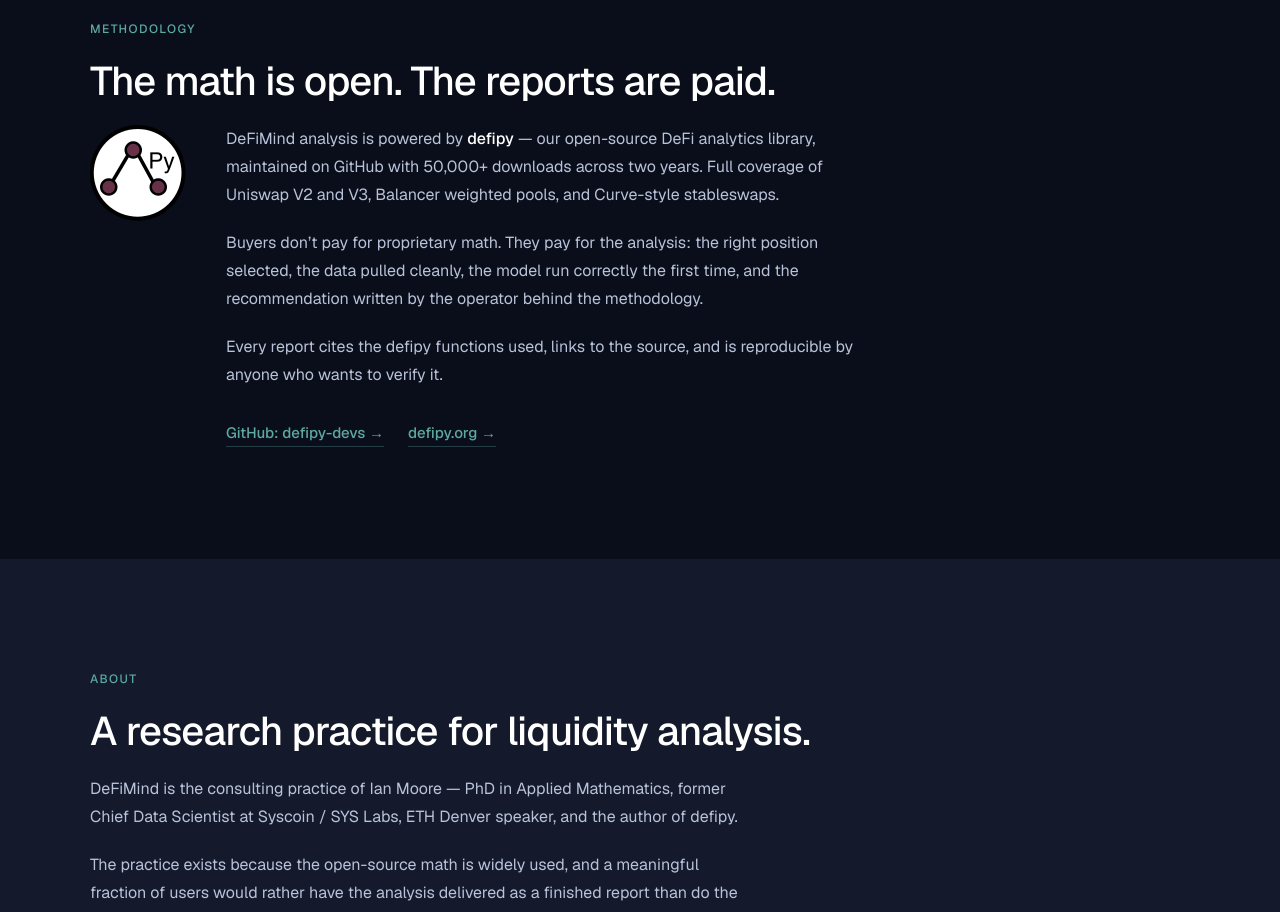
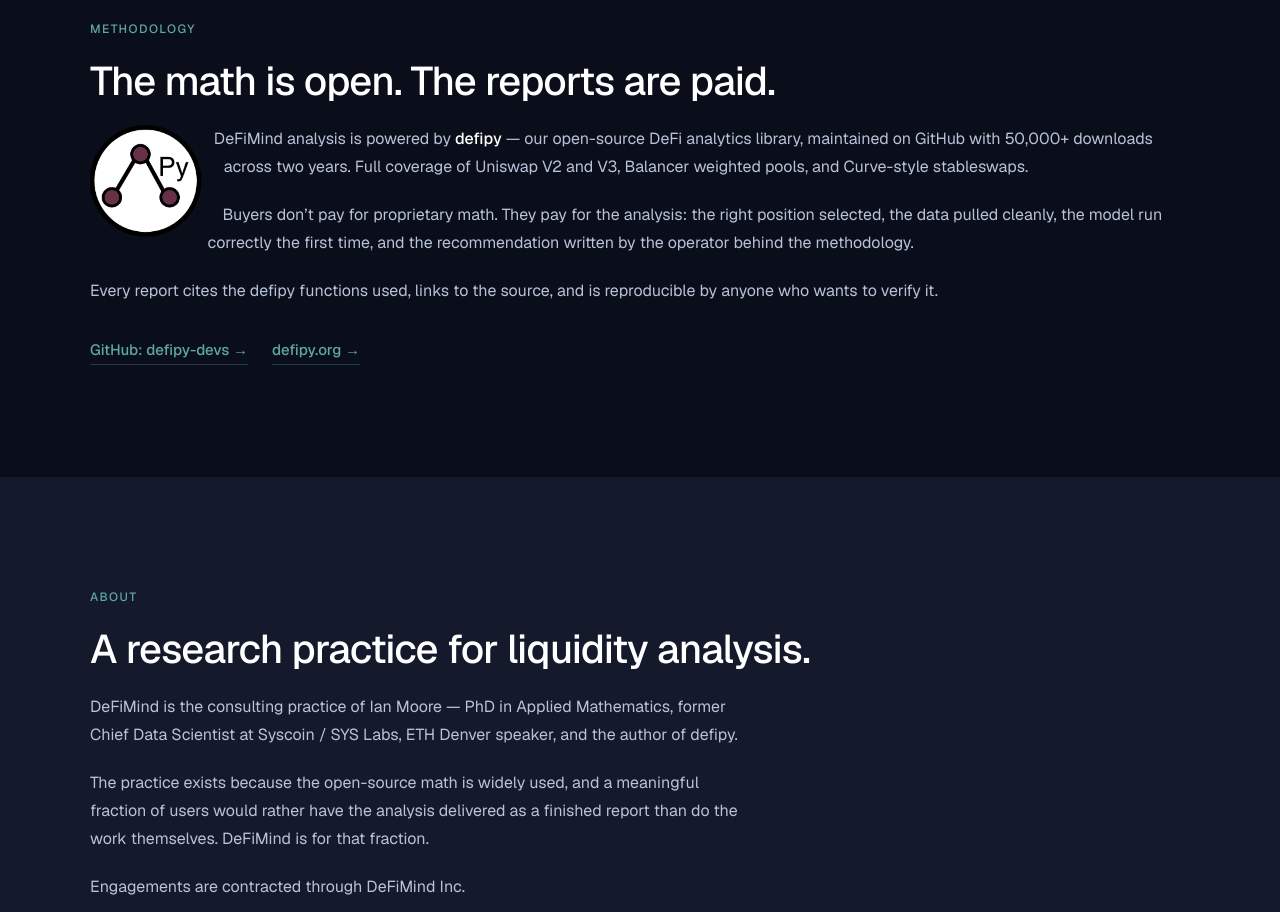
Before and after one commit to defimind-ai/defimind-ui, a Next.js app: page / in a window 1280 px wide. Shown: the part 1820-2732 px from the top of the page. Built offline with nearby package versions, Linux system fonts and the light colour scheme.

Commit message:
Float defipy mark with shape-outside so text wraps around the disc

```diff
--- a/src/components/Methodology.tsx
+++ b/src/components/Methodology.tsx
@@ -8,17 +8,21 @@
         <SectionEyebrow>Methodology</SectionEyebrow>
         <SectionTitle>The math is open. The reports are paid.</SectionTitle>
 
-        <div className="flex flex-col gap-8 md:flex-row md:items-start md:gap-10">
+        {/*
+          The defipy mark floats left so the body text flows around it.
+          `shape-outside: circle()` makes text follow the disc's curve rather
+          than its bounding box, which is the visual we actually want.
+        */}
+        <div className="text-base leading-[1.75] text-[var(--color-text-secondary)]">
           <Image
             src="/defipy-mark.png"
             alt="defipy"
             width={192}
             height={192}
-            className="h-20 w-20 shrink-0 md:h-24 md:w-24"
+            className="float-left mr-6 mb-3 h-24 w-24 shrink-0 [shape-outside:circle()] md:mr-8 md:h-28 md:w-28"
           />
 
-          <div className="flex-1">
-            <div className="max-w-[62ch] space-y-5 text-base leading-[1.75] text-[var(--color-text-secondary)]">
+          <div className="space-y-5">
             <p>
               DeFiMind analysis is powered by{" "}
               <strong className="font-medium text-[var(--color-text-primary)]">
@@ -36,12 +40,12 @@
               written by the operator behind the methodology.
             </p>
             <p>
-                Every report cites the defipy functions used, links to the
-                source, and is reproducible by anyone who wants to verify it.
+              Every report cites the defipy functions used, links to the source,
+              and is reproducible by anyone who wants to verify it.
             </p>
           </div>
 
-            <div className="mt-8 flex flex-wrap gap-6">
+          <div className="clear-left mt-8 flex flex-wrap gap-6">
             <a
               href="https://github.com/defipy-devs"
               target="_blank"
@@ -61,7 +65,6 @@
           </div>
         </div>
       </div>
-      </div>
     </section>
   );
 }
```
Lines whose indentation alone changed are shown as unchanged.
